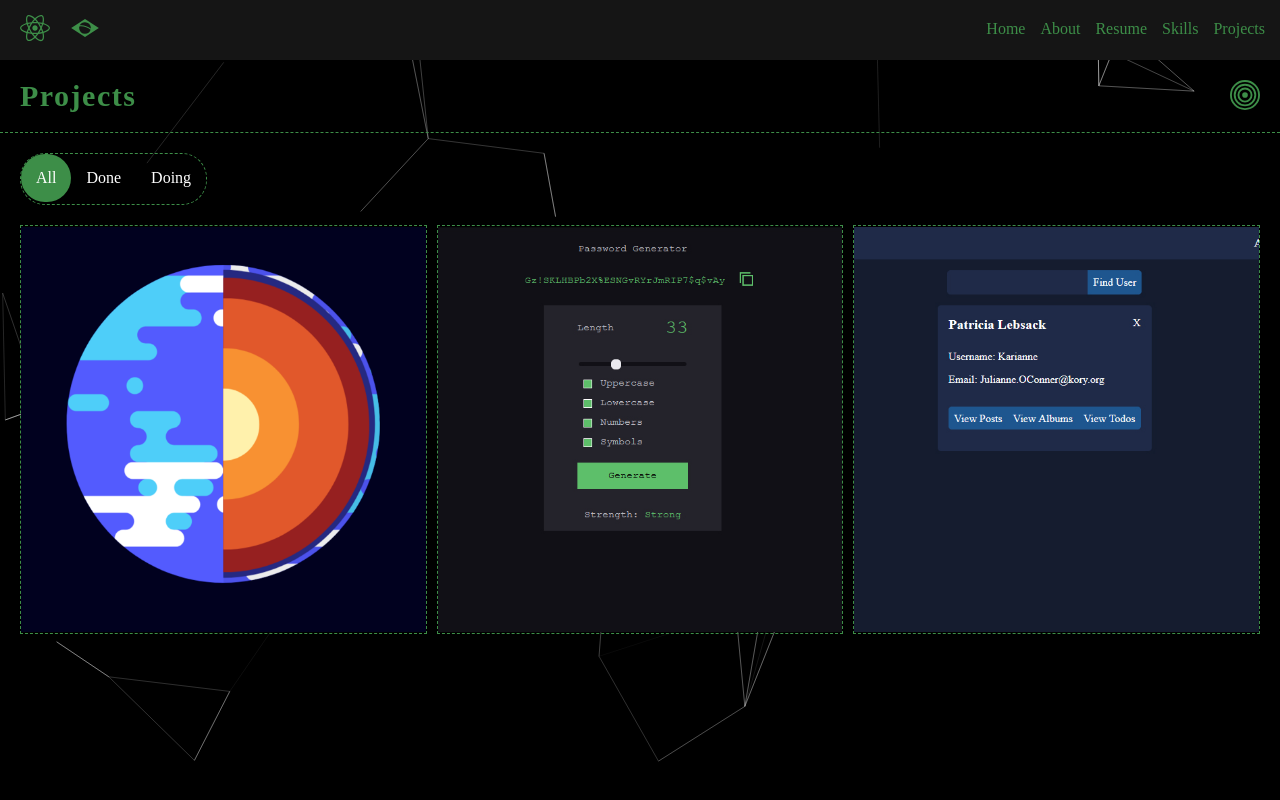
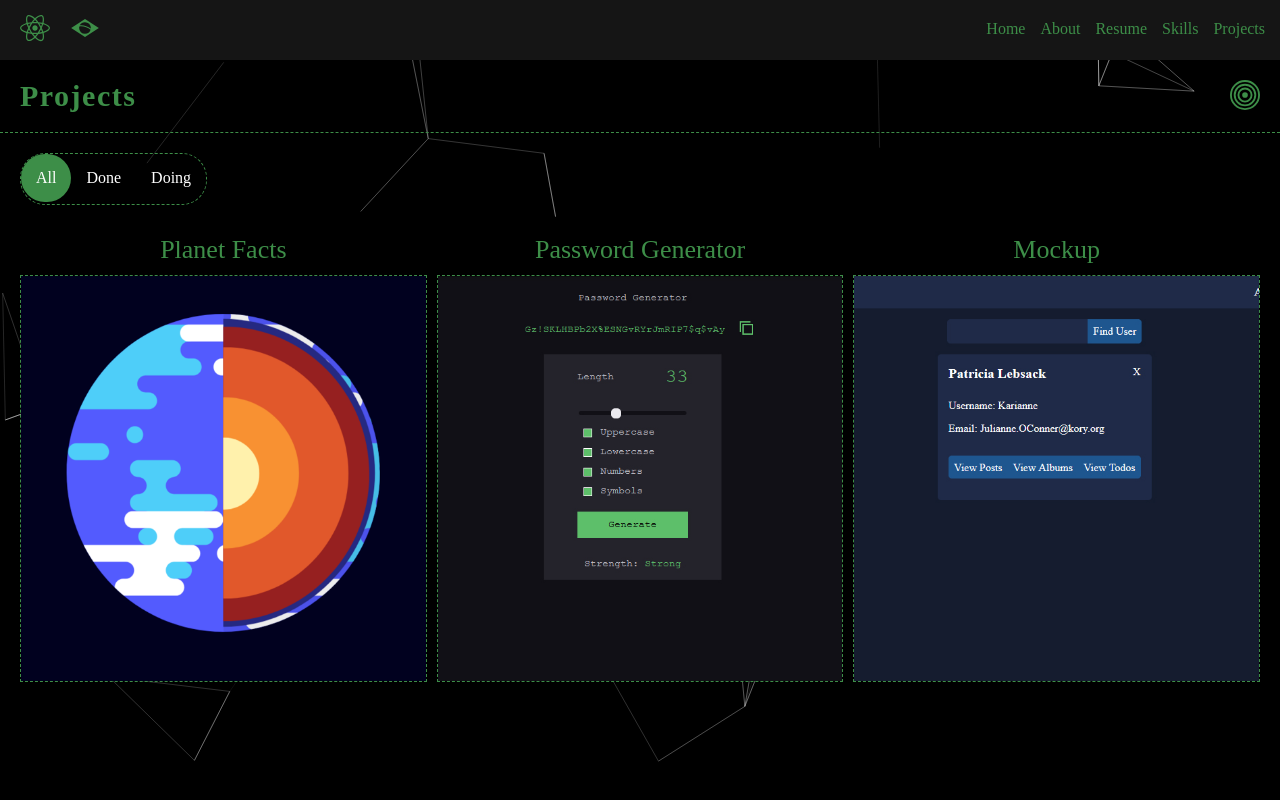
Before and after one commit to pedro-lauro451/projects-page, a React (Create React App) app: page /#/portfolio in a window 1280 px wide. Built offline with nearby package versions, Linux system fonts and the light colour scheme.

Commit message:
project names added

```diff
--- a/src/Containers/portfolio/index.jsx
+++ b/src/Containers/portfolio/index.jsx
@@ -1,7 +1,6 @@
 import imageZero from '../../images/planet_facts.png';
 import imageOne from '../../images/pwd-generator.jpg';
 import imageTwo from '../../images/mockup.jpg';
-import imageThree from '../../images/runner.png';
 import PageHeaderContent from "../../Components/pageHeaderContent";
 import { BsBullseye } from 'react-icons/bs';
 import './styles.scss';
@@ -113,26 +112,21 @@ const Portfolio = (props) => {
                             onMouseEnter={()=>handleHover(i)}
                             onMouseLeave={()=>handleHover(null)}>
 
+                                <div className="portfolio__content__cards__item__name">
+                                    {item.name}
+                                </div>
+
                                 <div className='portfolio__content__cards__item__img-wrapper'>
                                     <a href={item.link} target="_blank">
                                         <img src={item.image}/>
                                     </a>
                                 </div>
-                                {/* <div className='overlay'>
-                                    {
-                                        i === hoverValue && (
-                                            <a href={item.link} target="_blank">
-                                            <div>
-                                                <p>{item.name}</p>
-                                            </div>
-                                            </a>
-                                        )
-                                    }
-                                </div> */}
+
                             </div>
                         ))
                     }
                 </div>
+
             </div>
         </section>
     )
--- a/src/Containers/portfolio/styles.scss
+++ b/src/Containers/portfolio/styles.scss
@@ -67,8 +67,16 @@
 
             &__item
             {
-                cursor: pointer;
                 position: relative;
+
+                &__name
+                {
+                    margin-bottom: 10px;
+                    margin-top: 10px;
+                    color: var(--green-theme-main-color);
+                    font-size: 26px;
+                    text-align: center;
+                }
 
             &:hover .overlay
             {
@@ -81,22 +89,23 @@
 
                 &__img-wrapper
                 {
-                    height: 100%;
+                    //height: 100%;
+                    cursor: pointer;
                     a
                     {
                         height: 100%;
                         img
                         {
-                            height: inherit;
-                            object-fit: contain;
+                            //object-fit: contain;
                             width: 100%;
                             border: 1px dashed var(--green-theme-main-color);
                         }
+
+                        img:hover
+                        {
+                            border: 1px dashed var(--green-theme-hover-color);
+                        }
                     }
-                }
-                &__img-wrapper:hover
-                {
-                    border: 1px dashed var(--green-theme-hover-color);
                 }
             }
         }
@@ -142,4 +151,9 @@
         display: flex;
         flex-direction: column;
     }
+
+    .portfolio__content__cards__item__name
+    {
+        font-size: 7vw;
+    }
 }
```
